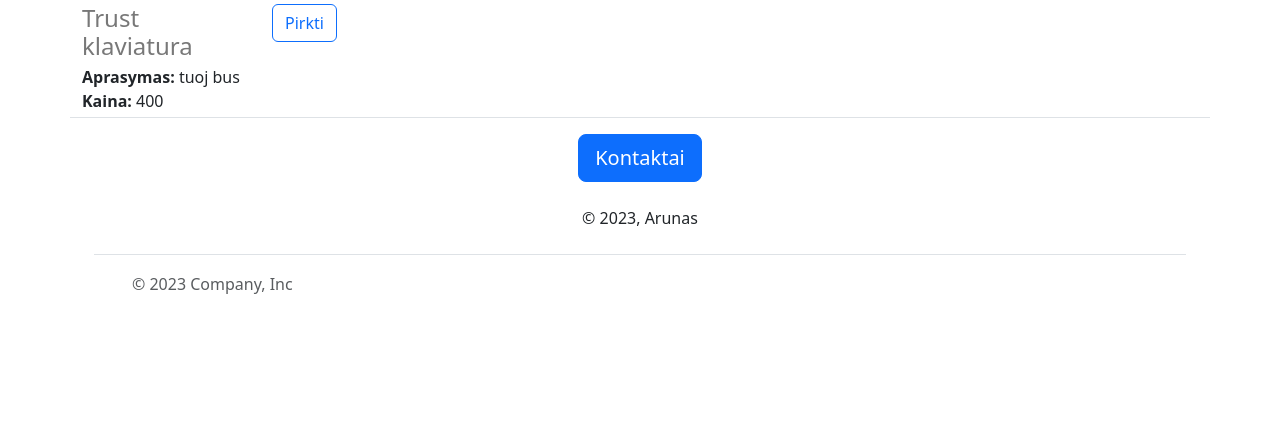
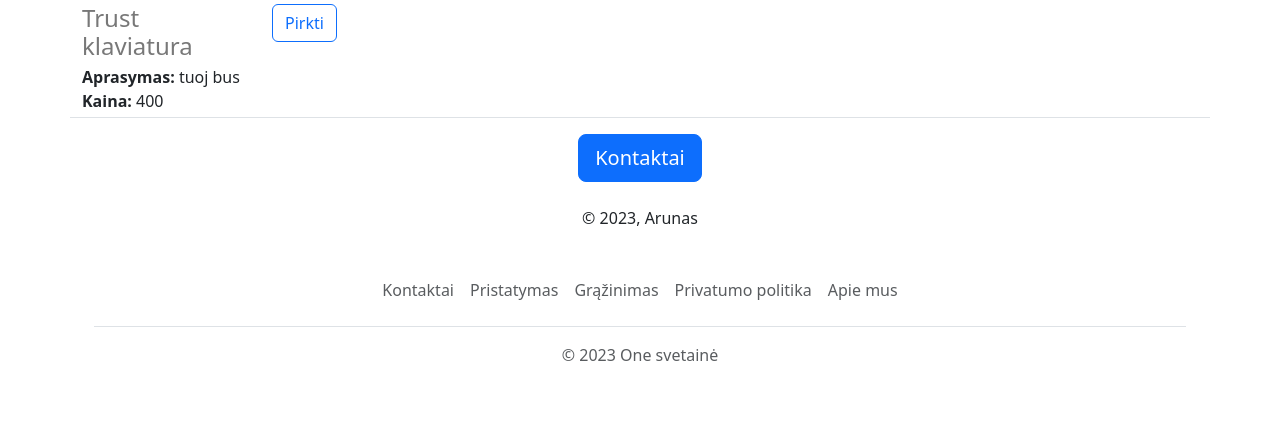
Before and after one commit to spartus123/one-2, a Flask app: page / in a window 1280 px wide. Shown: the part 751-1174 px from the top of the page. Before the commit the page ends 1045 px from the top, so only its background shows below. Run offline with Flask 3, Linux system fonts and the light colour scheme.

Commit message:
Update footer.html

```diff
--- a/templates/footer.html
+++ b/templates/footer.html
@@ -1,19 +1,14 @@
-
 <div class="b-example-divider"></div>
 
 <div class="container">
-  <footer class="d-flex flex-wrap justify-content-between align-items-center py-3 my-4 border-top">
-    <div class="col-md-4 d-flex align-items-center">
-      <a href="/" class="mb-3 me-2 mb-md-0 text-body-secondary text-decoration-none lh-1">
-        <svg class="bi" width="30" height="24"><use xlink:href="#bootstrap"/></svg>
-      </a>
-      <span class="mb-3 mb-md-0 text-body-secondary">&copy; 2023 Company, Inc</span>
-    </div>
-
-    <ul class="nav col-md-4 justify-content-end list-unstyled d-flex">
-      <li class="ms-3"><a class="text-body-secondary" href="#"><svg class="bi" width="24" height="24"><use xlink:href="#twitter"/></svg></a></li>
-      <li class="ms-3"><a class="text-body-secondary" href="#"><svg class="bi" width="24" height="24"><use xlink:href="#instagram"/></svg></a></li>
-      <li class="ms-3"><a class="text-body-secondary" href="#"><svg class="bi" width="24" height="24"><use xlink:href="#facebook"/></svg></a></li>
+  <footer class="py-3 my-4">
+    <ul class="nav justify-content-center border-bottom pb-3 mb-3">
+      <li class="nav-item"><a href="#" class="nav-link px-2 text-body-secondary">Kontaktai</a></li>
+      <li class="nav-item"><a href="#" class="nav-link px-2 text-body-secondary">Pristatymas</a></li>
+      <li class="nav-item"><a href="#" class="nav-link px-2 text-body-secondary">Grąžinimas</a></li>
+      <li class="nav-item"><a href="#" class="nav-link px-2 text-body-secondary">Privatumo politika</a></li>
+      <li class="nav-item"><a href="#" class="nav-link px-2 text-body-secondary">Apie mus</a></li>
     </ul>
+    <p class="text-center text-body-secondary">&copy; 2023 One svetainė</p>
   </footer>
 </div>
```
